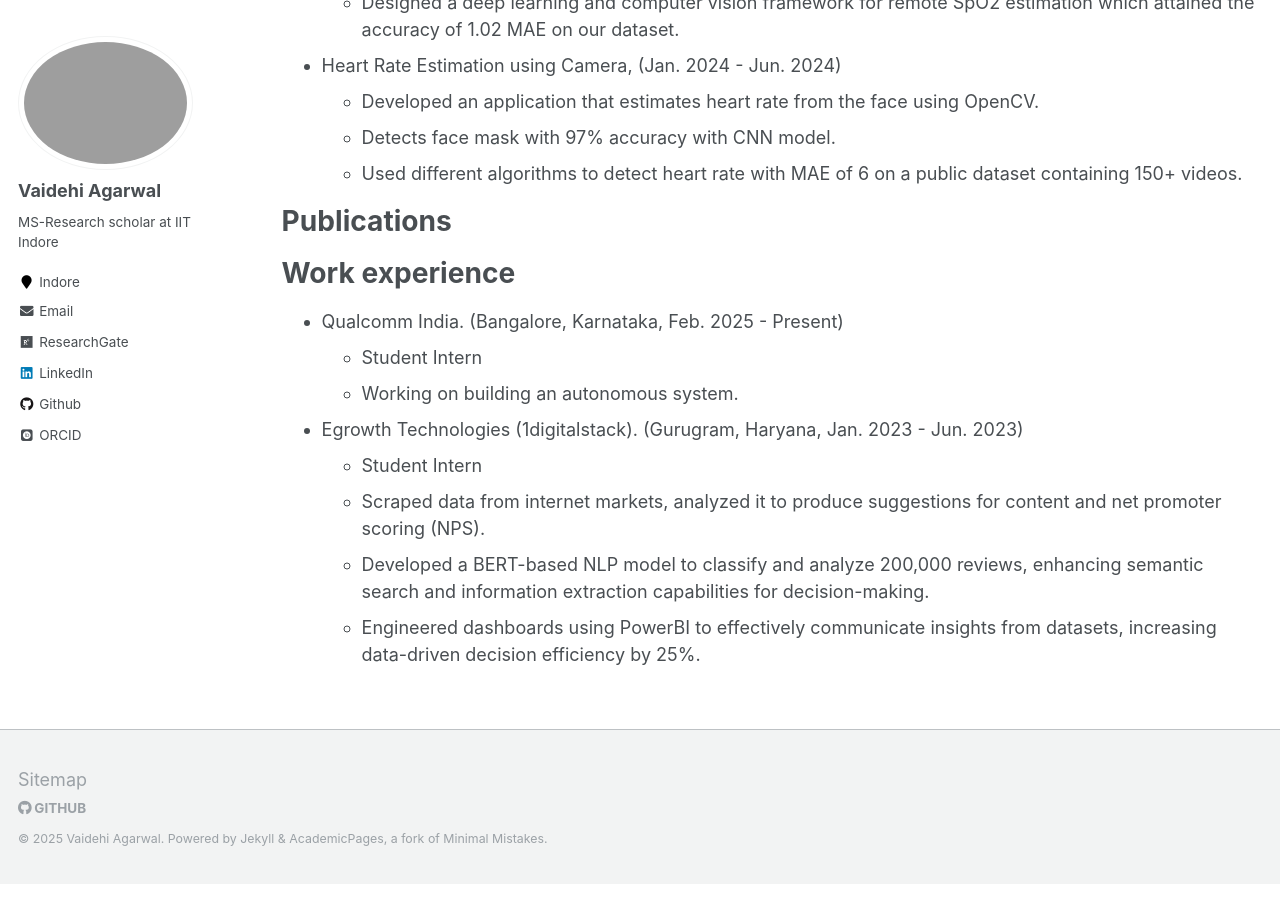
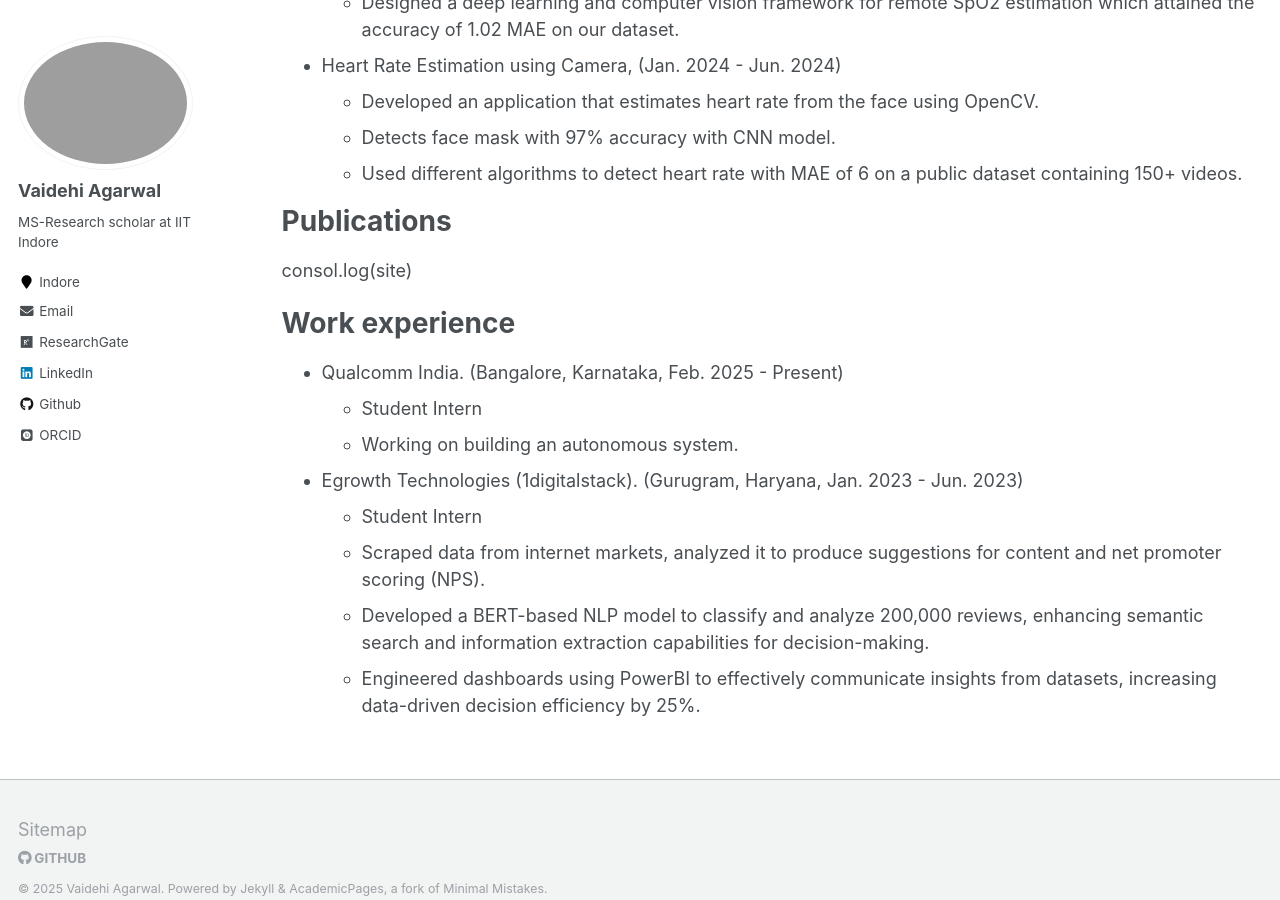
Before and after one commit to Vaidehi0910/Vaidehi0910.github.io, a Jekyll site: the page built from _pages/cv.md, in a window 1280 px wide and 900 px high, scrolled down 581 px. Built offline with Jekyll 4.4.1, drawn with Linux system fonts in a browser that asks for light colours; some web fonts are replaced; a file with an impossible date is left out.

Commit message:
Updated Publication

```diff
--- a/_pages/cv.md
+++ b/_pages/cv.md
@@ -35,6 +35,7 @@ Publications
   <ul>{% for post in site.publications %}
     {% include archive-single-cv.html %}
   {% endfor %}</ul>
+  consol.log(site)
 
 Work experience
 ===============
```
